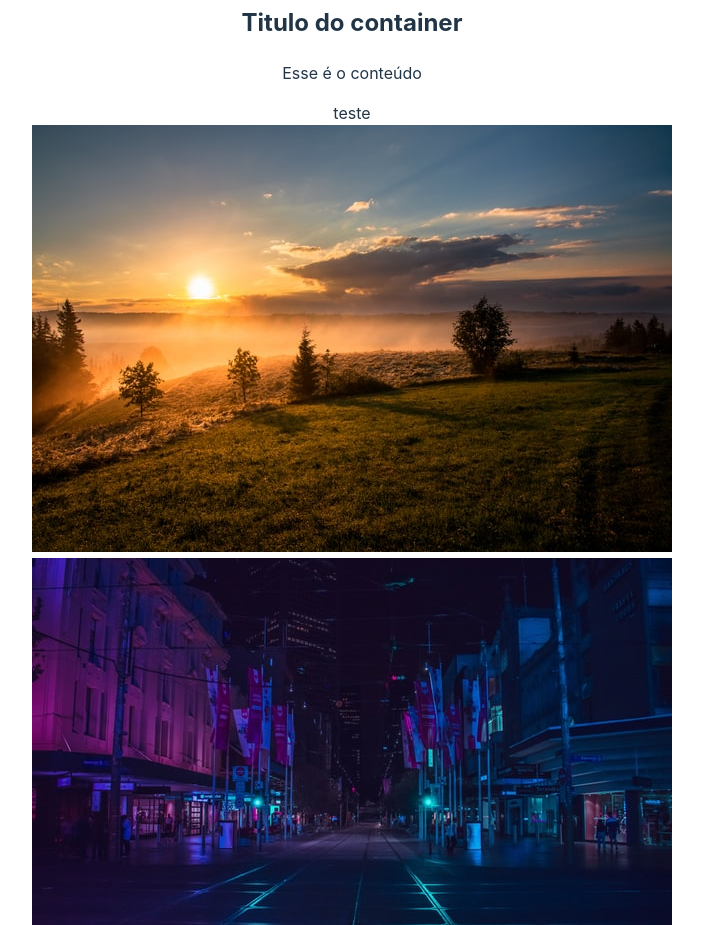
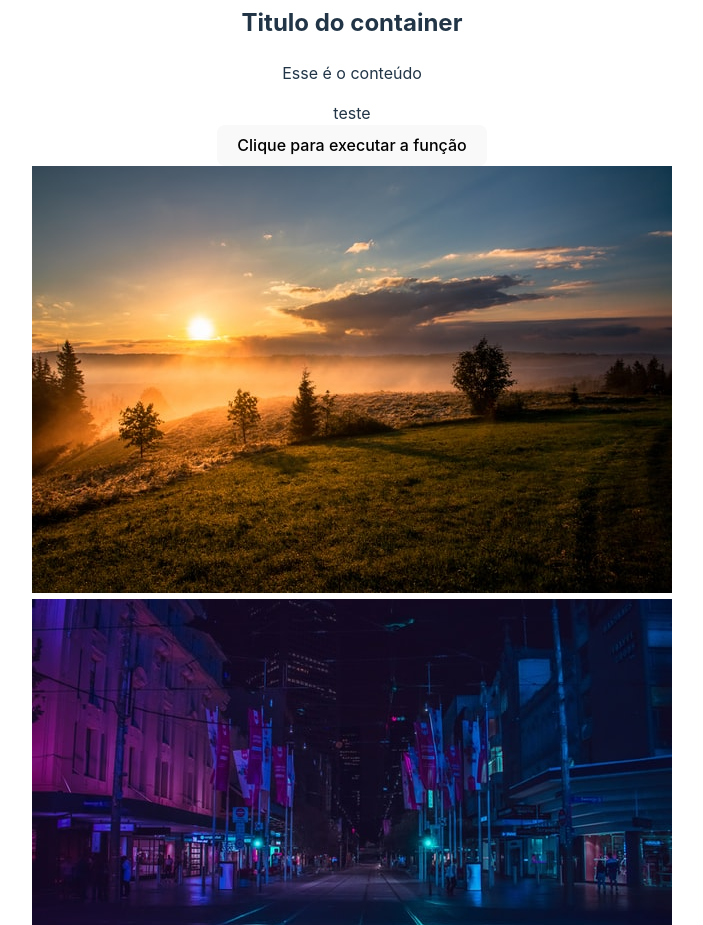
Before and after one commit to LuanneZati/REACT, a React (Vite) app in the folder 3_Avançando/avançando/: page / in a window 1280 px wide. Shown: the part 1820-2745 px from the top of the page, without its empty margins (288-991 px from the left). Built offline with nearby package versions, Linux system fonts and the light colour scheme.

Commit message:
Functions

```diff
--- a/3_Avançando/avançando/src/App.jsx
+++ b/3_Avançando/avançando/src/App.jsx
@@ -7,6 +7,7 @@ import ShowUsername from './Components/ShowUsername'
 import CarDetails from './Components/CarDetails'
 import Fragment from './Components/Fragment'
 import Container from './Components/Container'
+import ExecuteFunction from './Components/ExecuteFunction'
 
 import { useState } from 'react'
 
@@ -18,6 +19,10 @@ function App() {
     {id: 2, brand: "BMW", color: "white", novo:true, km:0},
     {id: 3, brand: "mercedes", color: "pink", novo:true, km:100}
   ]
+
+  function showMessages() {
+    console.log("Evento do componente pai")
+  }
   return (
     <>
       <div>
@@ -39,6 +44,7 @@ function App() {
         {/*loop em array de objetos*/}
         {cars.map((car) => (
           <CarDetails
+          key={car.id}
           brand={car.brand}
           color={car.color}
           km={car.km}
@@ -51,6 +57,9 @@ function App() {
         <Container myValue="teste">
           <p>Esse é o conteúdo</p>
         </Container>
+        {/*Executar função*/}
+        <ExecuteFunction myFunction={showMessages} />
+
         {/*Imagem em public */}
         <div>
           <img src="/img1.jpg" alt="Paisagem" />
--- /dev/null
+++ b/3_Avançando/avançando/src/Components/ExecuteFunction.jsx
@@ -0,0 +1,11 @@
+import React from 'react'
+
+const ExecuteFunction = ({myFunction}) => {
+  return (
+    <div>
+        <button onClick={myFunction}>Clique para executar a função</button>
+    </div>
+  )
+}
+
+export default ExecuteFunction
```
